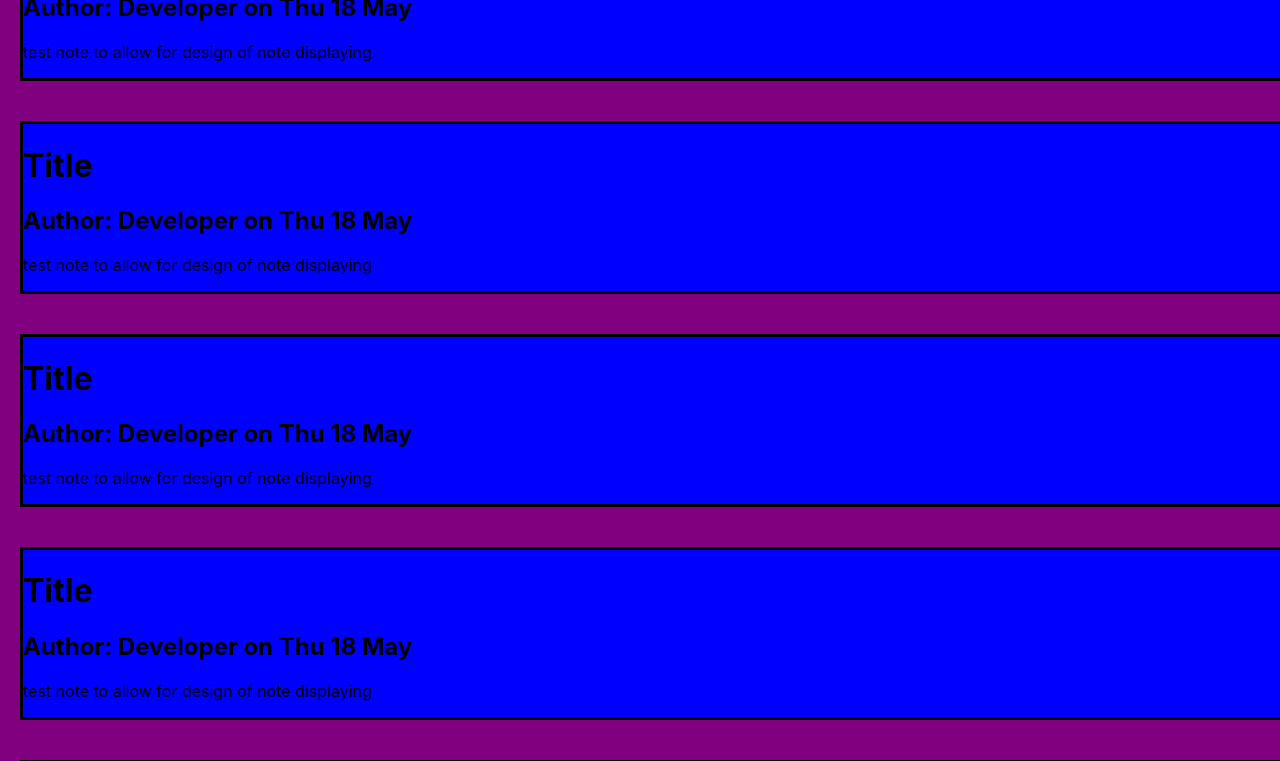
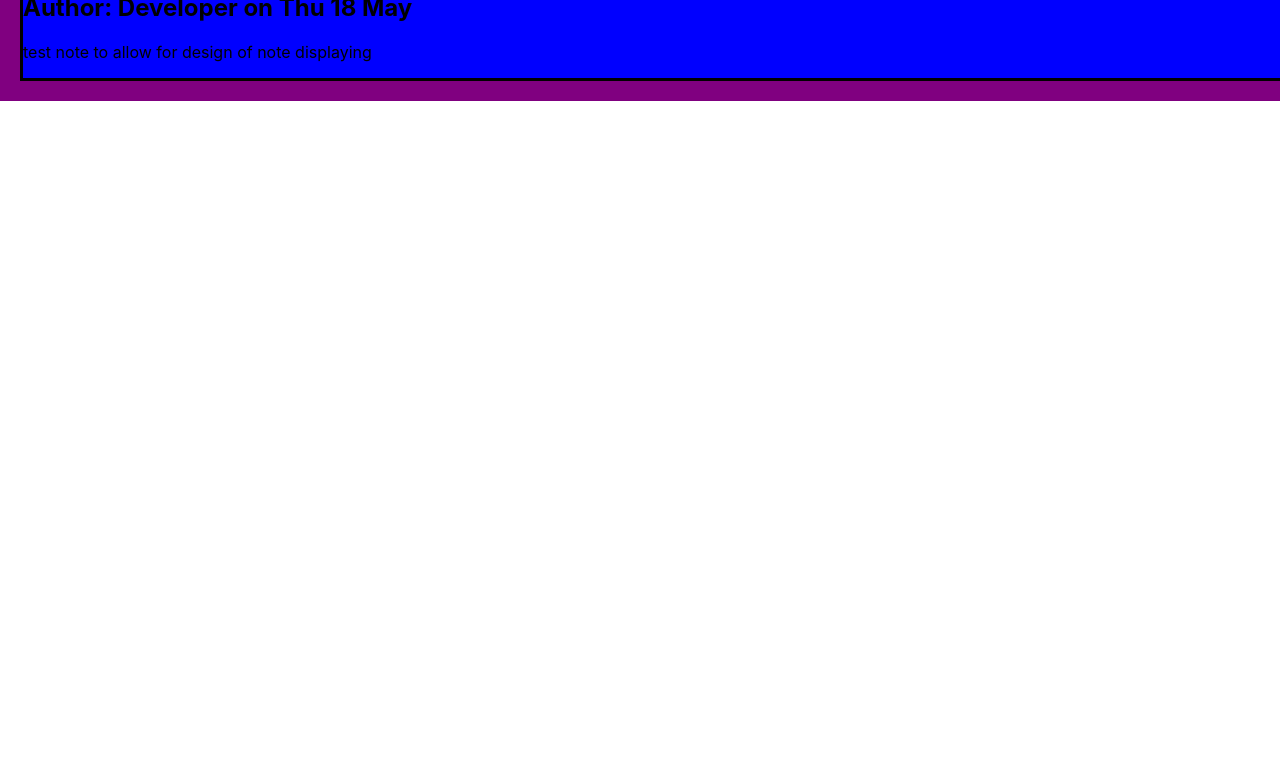
Before and after one commit to hv-dev/react-notepad, a React (Create React App) app: page / in a window 1280 px wide. Shown: the part 1020-1781 px from the top of the page. After the commit the page ends 1121 px from the top, so only its background shows below. Built offline with nearby package versions, Linux system fonts and the light colour scheme.

Commit message:
feat: container and form are linked so newNote can be added to notes

```diff
--- a/src/components/container/NoteForm/NoteForm.jsx
+++ b/src/components/container/NoteForm/NoteForm.jsx
@@ -3,7 +3,6 @@ import styled from "styled-components"
 
 function NoteForm(props) {
   const { title, created_by, note, updateNewNote, handleSubmit} = props
-
 
   return (
     <Form onSubmit={handleSubmit}>
--- a/src/components/container/NotesContainer/NotesContainer.jsx
+++ b/src/components/container/NotesContainer/NotesContainer.jsx
@@ -13,34 +13,6 @@ function NotesContainer() {
         },
         {
           key: 2,
-          title: "Title",
-          created_by: "Developer",
-          created_at: "Thu 18 May",
-          note: "test note to allow for design of note displaying"
-        },
-        {
-          key: 3,
-          title: "Title",
-          created_by: "Developer",
-          created_at: "Thu 18 May",
-          note: "test note to allow for design of note displaying"
-        },
-        {
-          key: 4,
-          title: "Title",
-          created_by: "Developer",
-          created_at: "Thu 18 May",
-          note: "test note to allow for design of note displaying"
-        },
-        {
-          key: 5,
-          title: "Title",
-          created_by: "Developer",
-          created_at: "Thu 18 May",
-          note: "test note to allow for design of note displaying"
-        },
-        {
-          key: 6,
           title: "Title",
           created_by: "Developer",
           created_at: "Thu 18 May",
@@ -67,15 +39,32 @@ function NotesContainer() {
       }))
     }
 
-    const handleSubmit = (event) => {
+    function clearNewNote() {
+      setNewNote({
+        title: "",
+        note: "",
+        created_by: "",
+      })
+    }
+
+    function handleSubmit(event) {
       event.preventDefault();
+      updateNotes(newNote);
+      clearNewNote();
     }
 
     const noteComponents = notes.map(noteData => (<Note {...noteData} />))
 
     return (
         <Container>
-            <NoteForm />
+            <NoteForm
+              title={newNote.title}
+              created_by={newNote.created_by}
+              note={newNote.note}
+              updateNewNote={updateNewNote}
+              // clearNewNote={clearNewNote}
+              handleSubmit={handleSubmit}
+            />
             { notes.length > 0 ? noteComponents : <h1>No Items to Display</h1>}
         </Container>
     )
```
